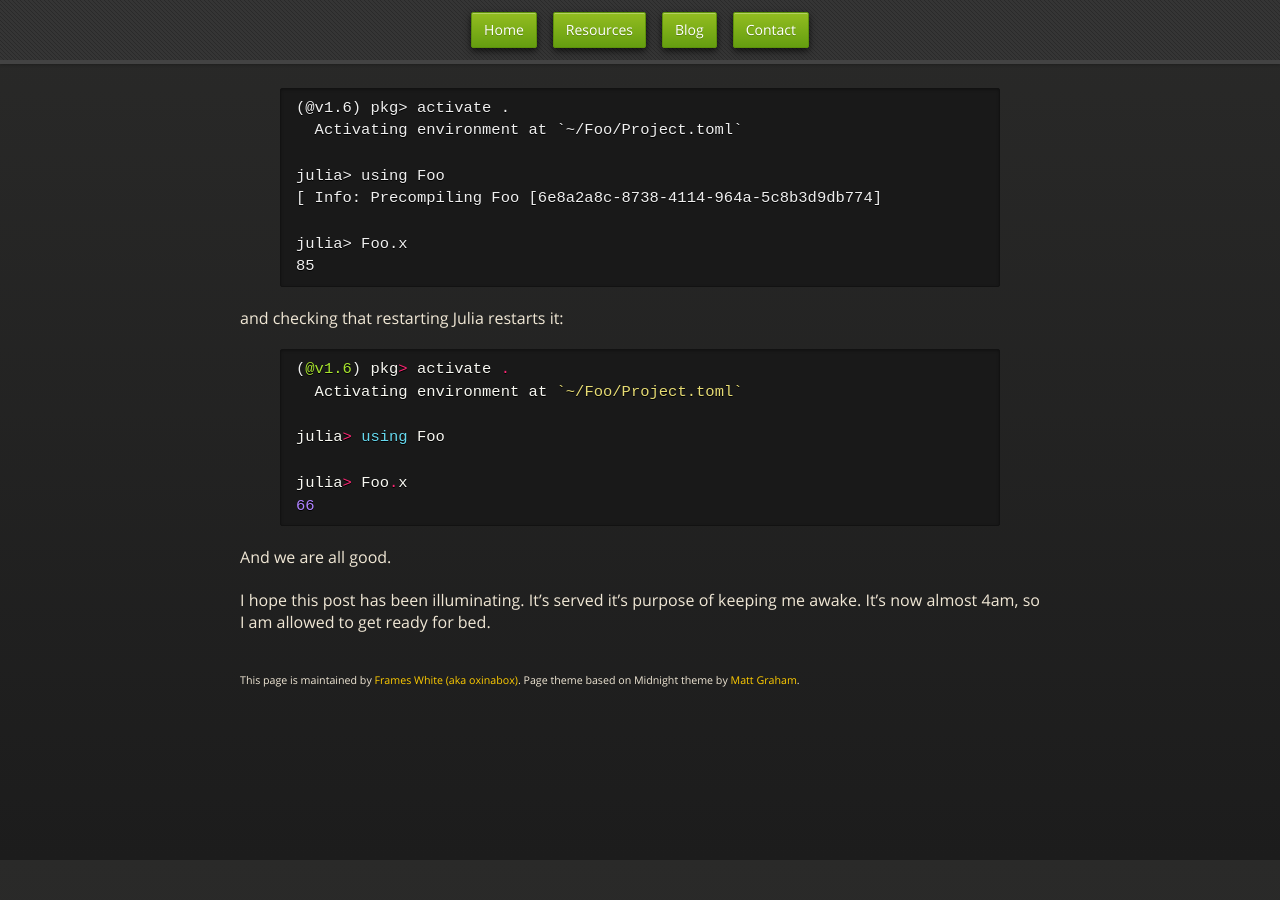
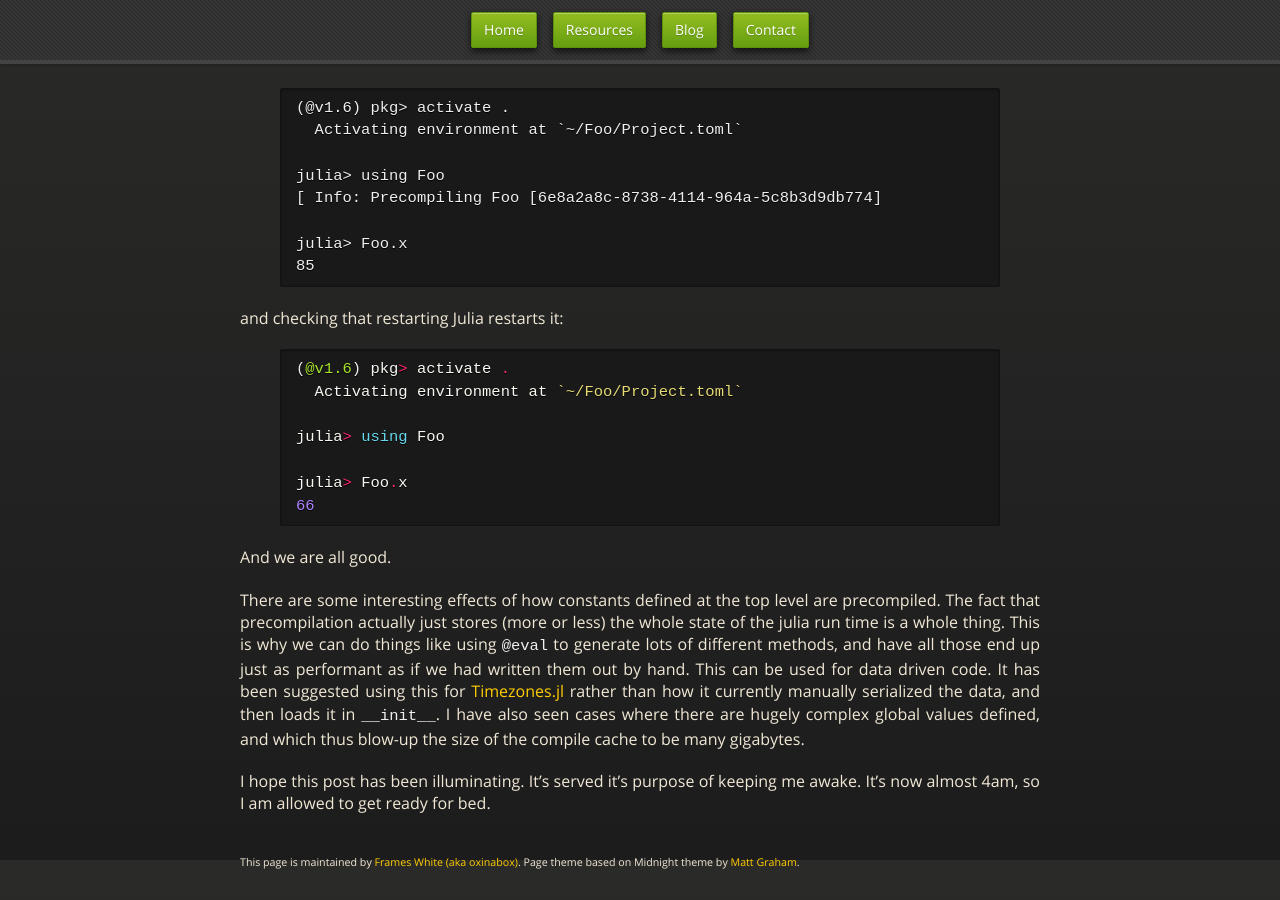
Before and after one commit to oxinabox/oxinabox.github.io, a Jekyll site: the page built from _posts/2023-06-16-top-level-code-in-julia.md, in a window 1280 px wide and 900 px high, scrolled down 3640 px. Built offline with Jekyll 4.4.1, drawn with Linux system fonts in a browser that asks for light colours; nearby versions of some CDN libraries; some web fonts are replaced; before the commit the page ends 4358 px from its top, so only the background shows below that.

Commit message:
add more conclusion

```diff
--- a/_posts/2023-06-16-top-level-code-in-julia.md
+++ b/_posts/2023-06-16-top-level-code-in-julia.md
@@ -182,6 +182,14 @@ julia> Foo.x
 
 And we are all good.
 
+There are some interesting effects of how constants defined at the top level are precompiled.
+The fact that precompilation actually just stores (more or less) the whole state of the julia run time is a whole thing.
+This is why we can do things like using `@eval` to generate lots of different methods, and have all those end up just as performant as if we had written them out by hand.
+This can be used for data driven code.
+It has been suggested using this for [Timezones.jl](https://github.com/JuliaTime/TimeZones.jl) rather than how it currently manually serialized the data, and then loads it in `__init__`.
+I have also seen cases where there are hugely complex global values defined, and which thus blow-up the size of the compile cache to be many gigabytes.
+
+
 I hope this post has been illuminating.
 It's served it's purpose of keeping me awake.
 It's now almost 4am, so I am allowed to get ready for bed.
```
